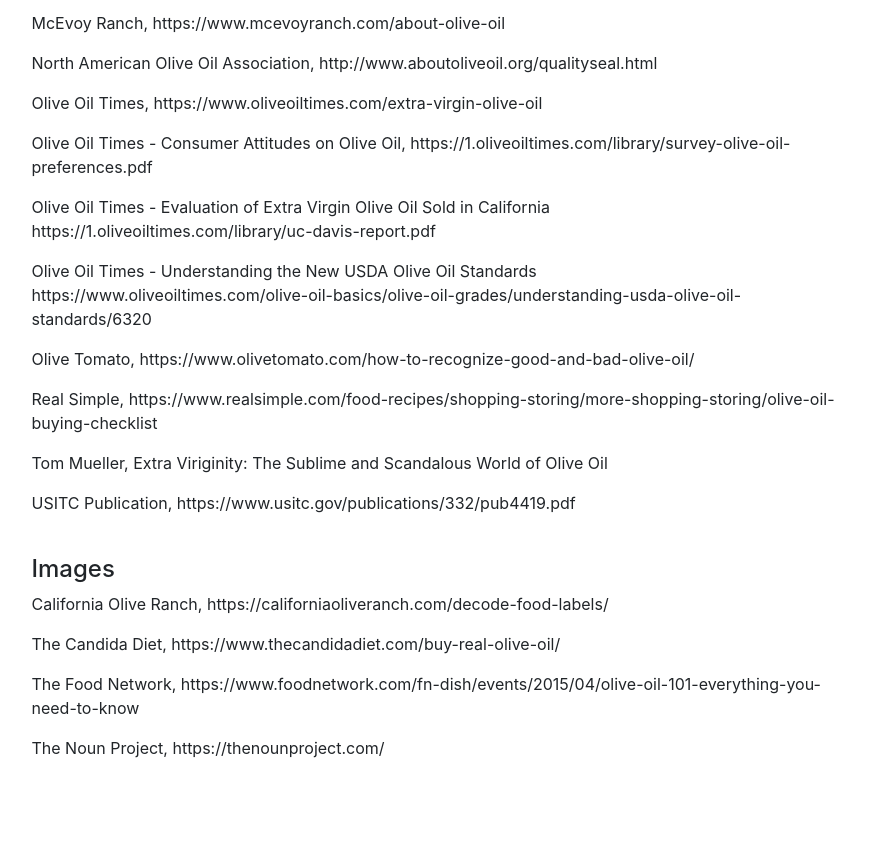
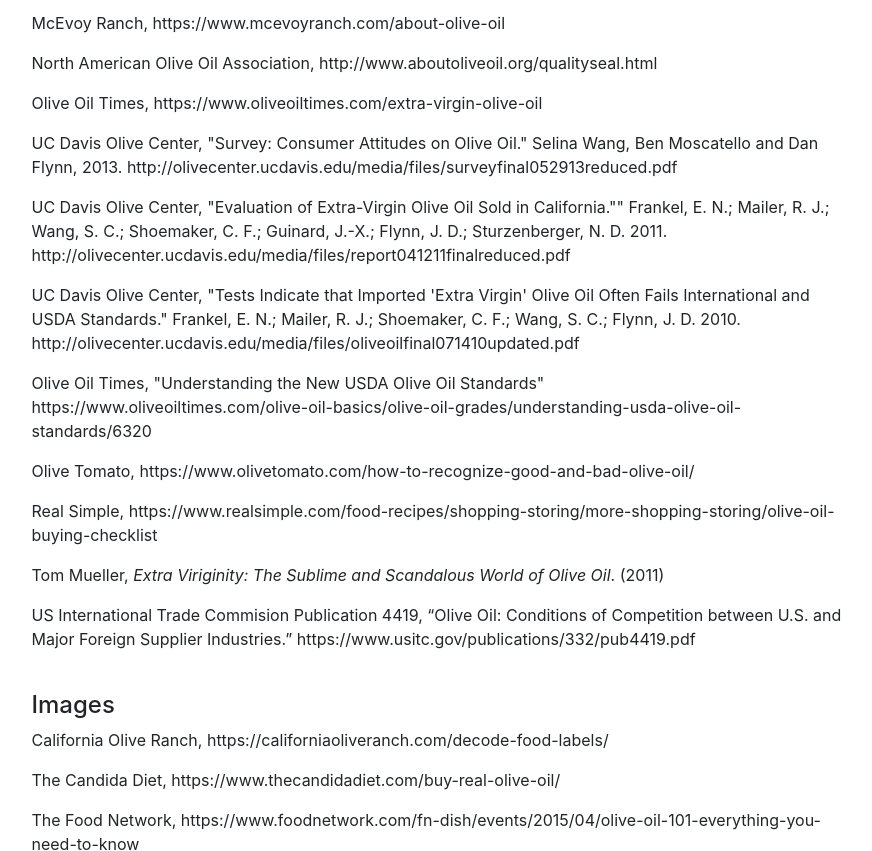
Before and after one commit to 3innielee/evoo, a website with bundled scripts: page sources.html in a window 1280 px wide. Shown: the part 640-1491 px from the top of the page, without its empty margins (196-1068 px from the left). Built offline with nearby package versions, Linux system fonts and the light colour scheme; a web font is replaced by a local one.

Commit message:
updated sources page

```diff
--- a/sources.html
+++ b/sources.html
@@ -57,13 +57,15 @@
             <p>McEvoy Ranch, https://www.mcevoyranch.com/about-olive-oil</p>
             <p>North American Olive Oil Association, http://www.aboutoliveoil.org/qualityseal.html</p>
             <p>Olive Oil Times, https://www.oliveoiltimes.com/extra-virgin-olive-oil</p>
-            <p>Olive Oil Times - Consumer Attitudes on Olive Oil, https://1.oliveoiltimes.com/library/survey-olive-oil-preferences.pdf</p>
-            <p>Olive Oil Times - Evaluation of Extra Virgin Olive Oil Sold in California <br> https://1.oliveoiltimes.com/library/uc-davis-report.pdf</p>
-            <p>Olive Oil Times - Understanding the New USDA Olive Oil Standards<br> https://www.oliveoiltimes.com/olive-oil-basics/olive-oil-grades/understanding-usda-olive-oil-standards/6320</p>
+            <p>UC Davis Olive Center, "Survey: Consumer Attitudes on Olive Oil." Selina Wang, Ben Moscatello and Dan Flynn, 2013. http://olivecenter.ucdavis.edu/media/files/surveyfinal052913reduced.pdf</p>
+            <p>UC Davis Olive Center, "Evaluation of Extra-Virgin Olive Oil Sold in California."" Frankel, E. N.; Mailer, R. J.; Wang, S. C.; Shoemaker, C. F.; Guinard, J.-X.; Flynn, J. D.; Sturzenberger, N. D. 2011. http://olivecenter.ucdavis.edu/media/files/report041211finalreduced.pdf</p>
+            <p>UC Davis Olive Center, "Tests Indicate that Imported 'Extra Virgin' Olive Oil Often Fails International and USDA Standards."  Frankel, E. N.; Mailer, R. J.; Shoemaker, C. F.; Wang, S. C.; Flynn, J. D.  2010. http://olivecenter.ucdavis.edu/media/files/oliveoilfinal071410updated.pdf</p>
+            <p>Olive Oil Times, "Understanding the New USDA Olive Oil Standards"<br> https://www.oliveoiltimes.com/olive-oil-basics/olive-oil-grades/understanding-usda-olive-oil-standards/6320</p>
             <p>Olive Tomato, https://www.olivetomato.com/how-to-recognize-good-and-bad-olive-oil/</p>
             <p>Real Simple, https://www.realsimple.com/food-recipes/shopping-storing/more-shopping-storing/olive-oil-buying-checklist</p>
-            <p>Tom Mueller, Extra Viriginity: The Sublime and Scandalous World of Olive Oil</p>
-            <p>USITC Publication, https://www.usitc.gov/publications/332/pub4419.pdf</p>
+            <p>Tom Mueller, <i>Extra Viriginity: The Sublime and Scandalous World of Olive Oil</i>. (2011)</p>
+            <p>US International Trade Commision Publication 4419, “Olive Oil: Conditions of Competition between U.S. and Major Foreign Supplier Industries.”
+                https://www.usitc.gov/publications/332/pub4419.pdf</p>
             <br>
             <h4>Images</h4>
             <p>California Olive Ranch, https://californiaoliveranch.com/decode-food-labels/</p>
```
